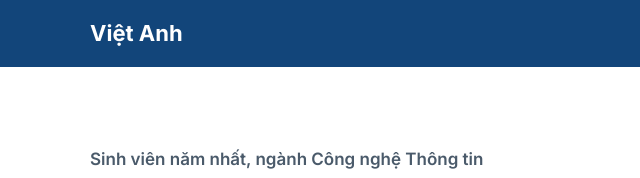
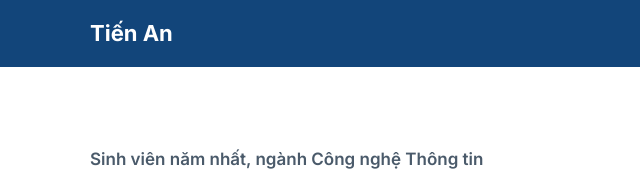
Before and after one commit to antienbui0607-crypto/K20_portfolio_CNTT20-04, a plain HTML site: page index.html in a window 1280 px wide. Shown: the top 178 px of the page, 0-640 px from the left. Drawn offline with Linux system fonts and the light colour scheme.

Commit message:
Update index.html

```diff
--- a/index.html
+++ b/index.html
@@ -4,7 +4,7 @@
 <head>
   <meta charset="UTF-8" />
   <meta name="viewport" content="width=device-width, initial-scale=1.0" />
-  <title>Trần Việt Anh - Portfolio CV</title>
+  <title>Bùi Tiến An - Portfolio CV</title>
   <link rel="preconnect" href="https://fonts.googleapis.com" />
   <link rel="stylesheet" href="https://fonts.googleapis.com/css2?family=Inter:wght@400;500;600;700&display=swap" />
   <link rel="stylesheet" href="style.css" />
@@ -13,7 +13,7 @@
 <body>
   <header class="site-header">
     <div class="container">
-      <a class="logo" href="#gioi-thieu">Việt Anh</a>
+      <a class="logo" href="#gioi-thieu">Tiến An</a>
       <nav aria-label="Menu chính">
         <ul class="menu">
           <li><a href="#gioi-thieu">Giới thiệu</a></li>
```
